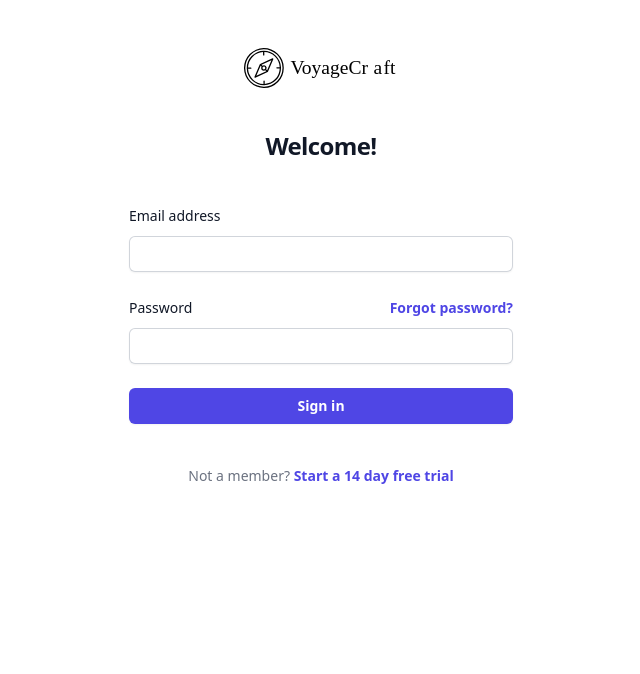
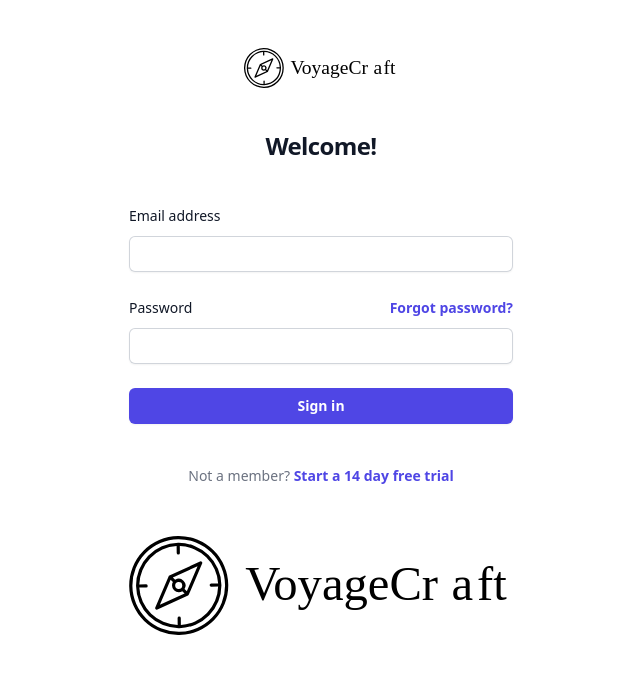
Before and after one commit to 0795PAO/VoyageCraft_front, a React (Vite) app: page / in a window 1280 px wide. Shown: the top 674 px of the page, without its empty margins (319-959 px from the left). Built offline with nearby package versions, Linux system fonts and the light colour scheme.

Commit message:
DONE: component logo  TODO: Styles login & add logo

```diff
--- a/src/App.jsx
+++ b/src/App.jsx
@@ -1,11 +1,13 @@
 import Login from './components/login/login';
 import './index.css';
+import Logo from './components/logo/Logo';
 
 function App() {
 
   return (
     <>
       <Login />
+      <Logo />
     </>
   );
 }
--- /dev/null
+++ b/src/components/logo/Logo.jsx
@@ -0,0 +1,23 @@
+import React from 'react';
+import logo from '../../../assets/logo/logo.svg';
+
+const Logo = ({ src = logo, alt = 'Voyage Craft Logo' }) => {
+  return (
+    <div className="max-w-sm mx-auto border-0 rounded-lg overflow-hidden shadow-none p-0">
+      <img
+        className="w-full h-auto object-cover rounded-lg border-0 shadow-none"
+        src={src}
+        alt={alt}
+        aria-labelledby="logo-description"
+      />
+      <p
+        id="logo-description"
+        className="sr-only"
+      >
+        {alt}
+      </p>
+    </div>
+  );
+};
+
+export default Logo;
--- /dev/null
+++ b/src/components/logo/logo.css
@@ -0,0 +1,10 @@
+.visually-hidden {
+    position: absolute;
+    width: 1px;
+    height: 1px;
+    margin: -1px;
+    padding: 0;
+    overflow: hidden;
+    clip: rect(0, 0, 0, 0);
+    border: 0;
+  }
```
